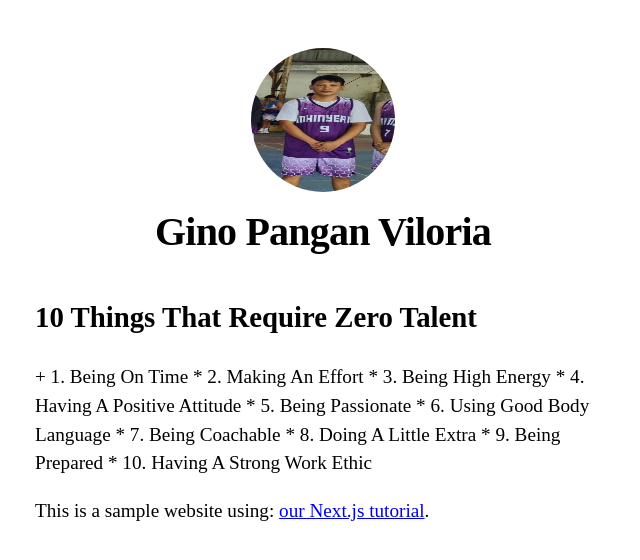
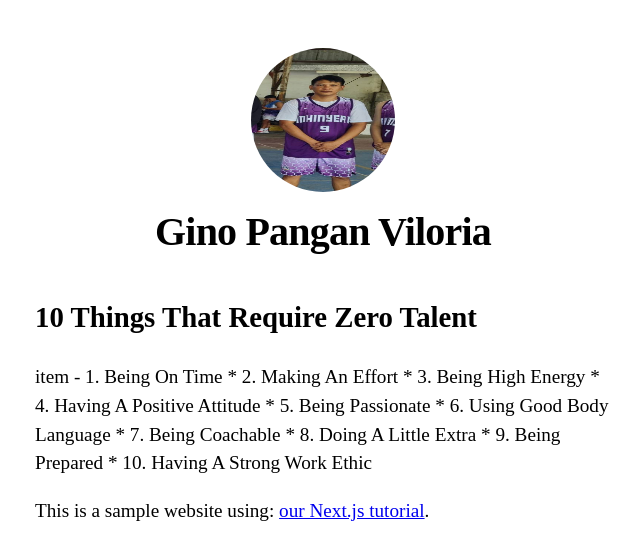
Before and after one commit to gpviloria/nextjs-blog, a Next.js app: page / in a window 1280 px wide. Shown: the top 560 px of the page, without its empty margins (317-957 px from the left). Built offline with nearby package versions, Linux system fonts and the light colour scheme.

Commit message:
Update index.js

```diff
--- a/pages/index.js
+++ b/pages/index.js
@@ -10,7 +10,7 @@ export default function Home() {
       </Head>
       <section className={utilStyles.headingMd}>
         <h2><b>10 Things That Require Zero Talent</b></h2>
-        + 1. Being On Time
+        item - 1. Being On Time
         * 2. Making An Effort
         * 3. Being High Energy
         * 4. Having A Positive Attitude
```
